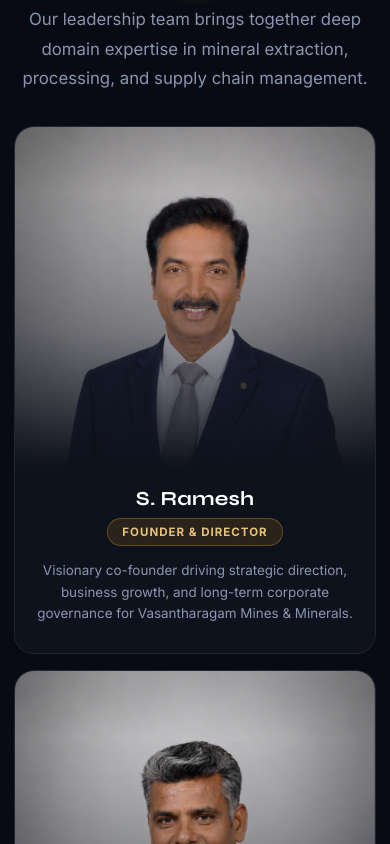
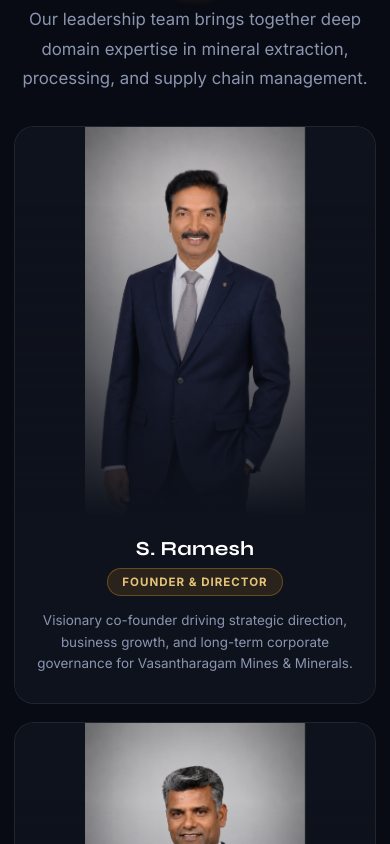
Before and after one commit to alphery-server/mines-website, a React (Vite) app: page /about in a window 390 px wide. Shown: the part 5920-6764 px from the top of the page. Built offline with nearby package versions, Linux system fonts and the light colour scheme.

Commit message:
Display full uncropped portrait photo on mobile screens

```diff
--- a/src/pages/About.css
+++ b/src/pages/About.css
@@ -403,8 +403,9 @@
 }
 
 @media (max-width: 600px) {
-  .leadership-grid { grid-template-columns: 1fr; gap: 18px; }
-  .leader-image-wrap { height: 350px; }
+  .leadership-grid { grid-template-columns: 1fr; gap: 20px; }
+  .leader-image-wrap { height: 420px; }
+  .leader-img { object-fit: contain; object-position: center top; }
   .values-grid { grid-template-columns: 1fr 1fr; gap: 12px; }
   .about-ov-highlights { grid-template-columns: 1fr 1fr; gap: 10px; }
   .value-card { padding: 22px 14px; }
@@ -413,8 +414,9 @@
 }
 
 @media (max-width: 480px) {
-  .leadership-grid { grid-template-columns: 1fr; gap: 16px; }
-  .leader-image-wrap { height: 340px; }
+  .leadership-grid { grid-template-columns: 1fr; gap: 18px; }
+  .leader-image-wrap { height: 390px; }
+  .leader-img { object-fit: contain; object-position: center top; }
   .values-grid { grid-template-columns: 1fr; gap: 10px; }
   .about-ov-highlights { grid-template-columns: 1fr; gap: 10px; }
   .timeline-item { margin-bottom: 28px; }
```
